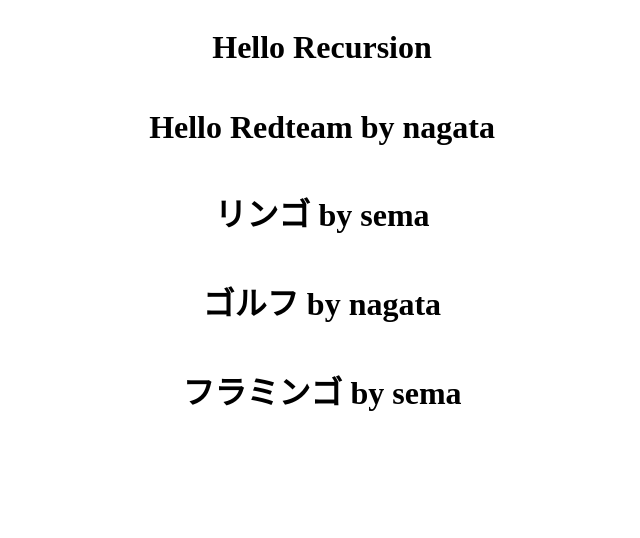
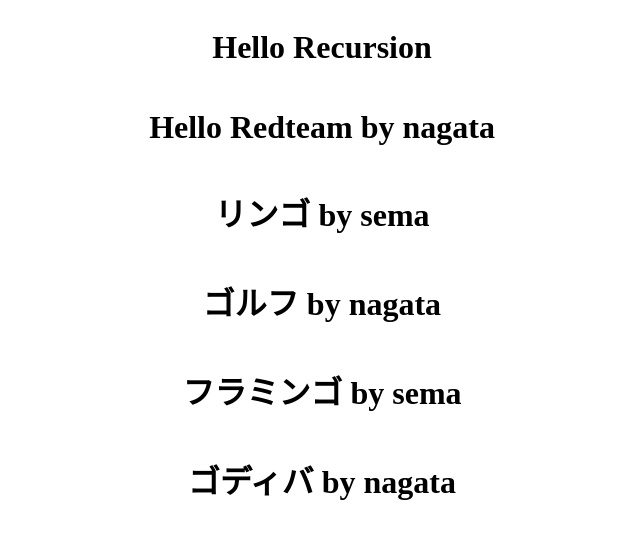
Before and after one commit to teamDorange/task1, a plain HTML site: page index.html in a window 1280 px wide. Shown: the whole page, without its empty margins (318-958 px from the left). Drawn offline with Linux system fonts and the light colour scheme.

Commit message:
add-godiva

```diff
--- a/index.html
+++ b/index.html
@@ -14,6 +14,7 @@
         <h1>リンゴ by sema</h1>
         <h1>ゴルフ by nagata</h1>
         <h1>フラミンゴ by sema</h1>
+        <h1>ゴディバ by nagata</h1>
     </div>
 </body>
 </html>
```
